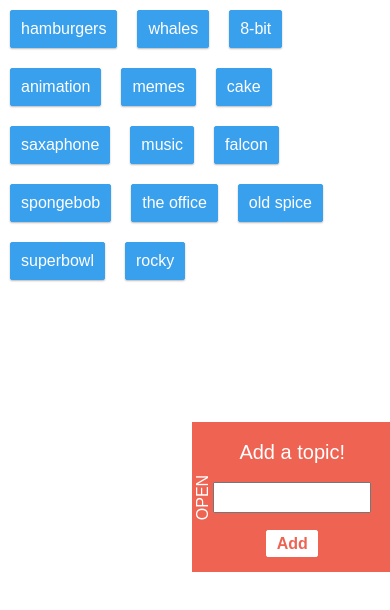
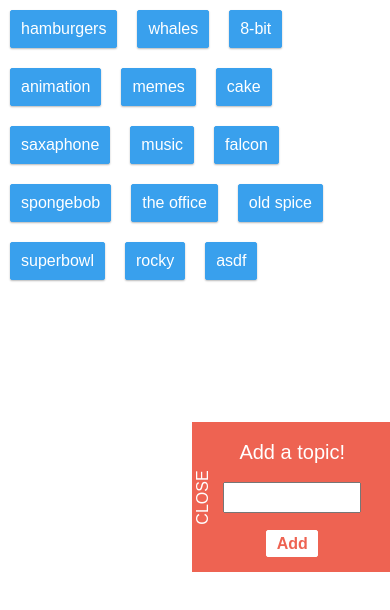
Before and after one commit to Mike-C25/GIFGenerator, a plain HTML site: page index.html in a window 390 px wide. Drawn offline with Linux system fonts and the light colour scheme.

Commit message:
Fixed css styling for 'Add a topic feature'. Added logic functionality to the new topic form

```diff
--- a/css/style.scss
+++ b/css/style.scss
@@ -68,10 +68,17 @@ body {
     width: 200px;
     transform: translateX(10px);
     transition: .7s cubic-bezier(0.68, -0.55, 0.27, 1.55);
+    &.trigger {
+            &:before {
+                content: "OPEN" !important;
+            }
+
+        transform: translateX(95%);
+    }
     &:before {
         position: absolute;
         display: block;
-        content: "OPEN";
+        content: "CLOSE";
         transform: rotate(-90deg);
         height: 35px;
         width: 146px;
@@ -80,16 +87,9 @@ body {
         top: 58px;
         text-align: center;
         color: white;
+        transition: all .2s ease-in-out;
     }
-    &.trigger {
-        #topic-form {
-            &:before {
-                content: "CLOSE";
-            }
-        }
 
-        transform: translateX(95%);
-    }
     #toggle-form {
         font-size: 30px;
         height: 150px;
@@ -122,11 +122,11 @@ body {
         display: flex;
         vertical-align: middle;
         justify-content: center;
-        width: 75%;
+        width: 65%;
         margin: 0px auto;
         margin-top: 20px;
         height: 25px;
-        font-size: 18px;
+        font-size: 16px;
     }
     #submit-topic {
         position: absolute;
@@ -144,5 +144,12 @@ body {
         left: 0;
         right: 0;
         margin: 0px auto;
+        cursor: pointer;
+        transition: all .2s cubic-bezier(0.4, 0, 0.2, 1);
+        &:hover {
+            background: $sal;
+            border: 1px solid $sal;
+            color: white;
+        }
     }
 }
--- a/js/script.js
+++ b/js/script.js
@@ -1,23 +1,24 @@
 window.addEventListener('load', function() {
-    var topics = ["hamburgers", "whales", "8-bit", "animation", "memes", "cake", "saxaphone", "music", "falcon", "spongebob", "the office", "old spice", "superbowl", "rocky"]
+    var topics = ["hamburgers", "whales", "8-bit", "animation", "memes", "cake", "saxaphone", "music", "falcon", "spongebob", "the office", "old spice", "superbowl", "rocky", "asdf"]
 
     //Create buttons for preset topics
 
     var btnContainer = $("#topic-buttons");
     var gifHolder = $("#gif-holder");
 
-    for (topic in topics) {
-        var btnTopic = $("<div class='button-topic'>");
-        btnTopic.text(topics[topic]);
-        btnTopic.attr("data-value", topics[topic]);
+    // for (topic in topics) {
+    //     var btnTopic = $("<div class='button-topic'>");
+    //     btnTopic.text(topics[topic]);
+    //     btnTopic.attr("data-value", topics[topic]);
 
-        btnContainer.append(btnTopic);
-    }
+    //     btnContainer.append(btnTopic);
+    // }
+    addTopics();
 
 
     //Make ajax call on topic button click
 
-    $(".button-topic").on('click', function() {
+    $(document).on('click', '.button-topic', function() {
         var tempTopic = $(this).data("value");
         var queryURL = "https://api.giphy.com/v1/gifs/search?q=" + tempTopic + "&api_key=0abc950e61194a8792b03c90afa6fa7d&limit=10";
 
@@ -66,10 +67,48 @@ window.addEventListener('load', function() {
     });
 
     //Toggle Add
-    $(document).on('click','#toggle-form',function(){
-    	$(this).toggleClass("spin");
-    	$("#topic-form").toggleClass("trigger");
+    $(document).on('click', '#toggle-form', function() {
+        $(this).toggleClass("spin");
+        $("#topic-form").toggleClass("trigger");
     });
+
+    $("#submit-topic").on('click', function(e) {
+        e.preventDefault();
+        var tempInput = $("#form-text").val();
+        if (!tempInput) {
+            console.log("Please Add a topic!");
+        } else if (topics.indexOf(tempInput) !== -1) {
+            console.log("Topic already exists");
+        } else {
+            addTopics(tempInput);
+        }
+    });
+
+    function addTopics(a) {
+        if (a) {
+            topics.push(a);
+
+            btnContainer.empty();
+            for (topic in topics) {
+                var btnTopic = $("<div class='button-topic'>");
+                btnTopic.text(topics[topic]);
+                btnTopic.attr("data-value", topics[topic]);
+
+                btnContainer.append(btnTopic);
+            }
+        } else {
+            btnContainer.empty();
+            for (topic in topics) {
+                var btnTopic = $("<div class='button-topic'>");
+                btnTopic.text(topics[topic]);
+                btnTopic.attr("data-value", topics[topic]);
+
+                btnContainer.append(btnTopic);
+            }
+
+
+        }
+    }
 
 
 }, false)
```
Also changed, not shown: css/style.css.
